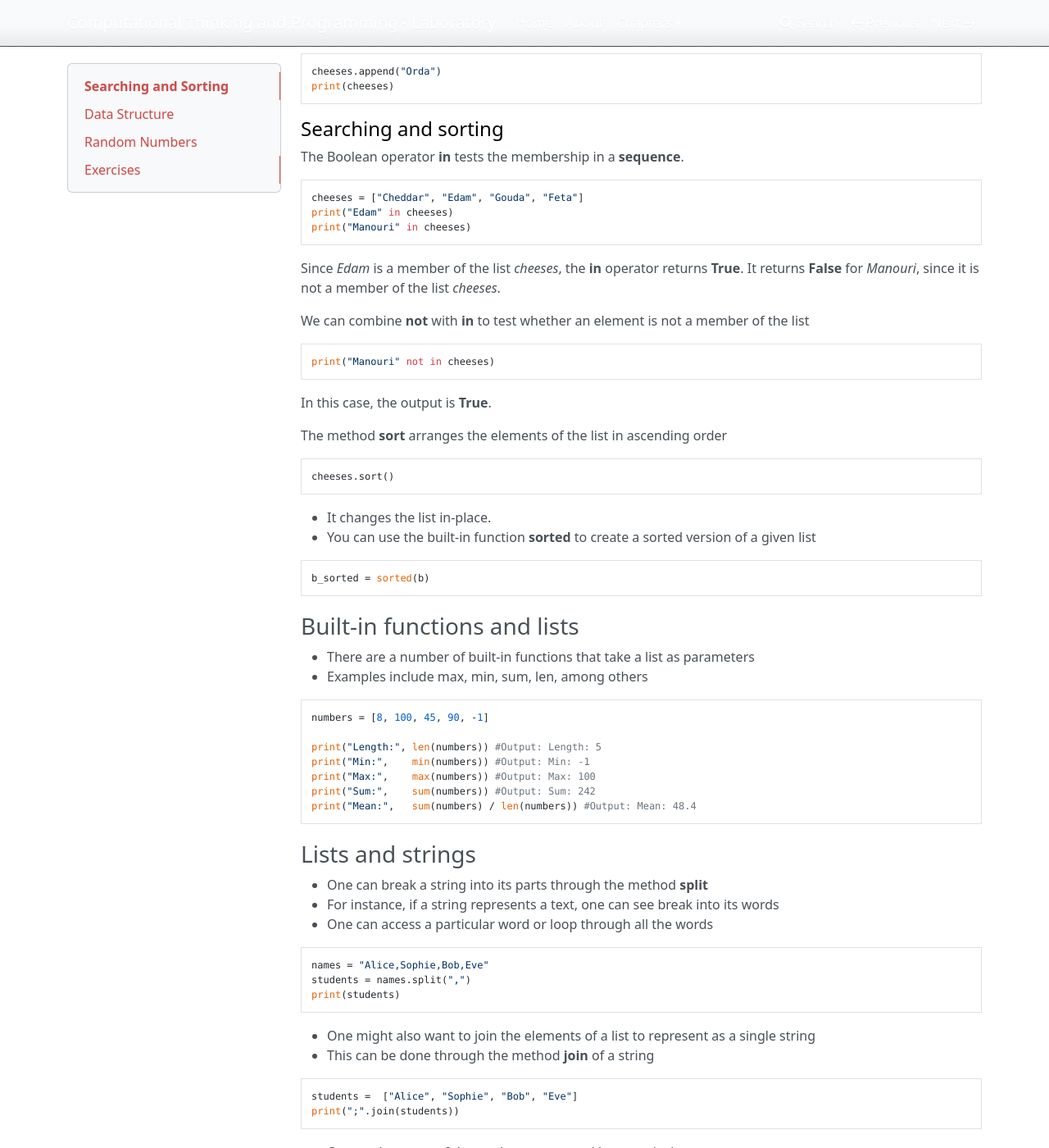
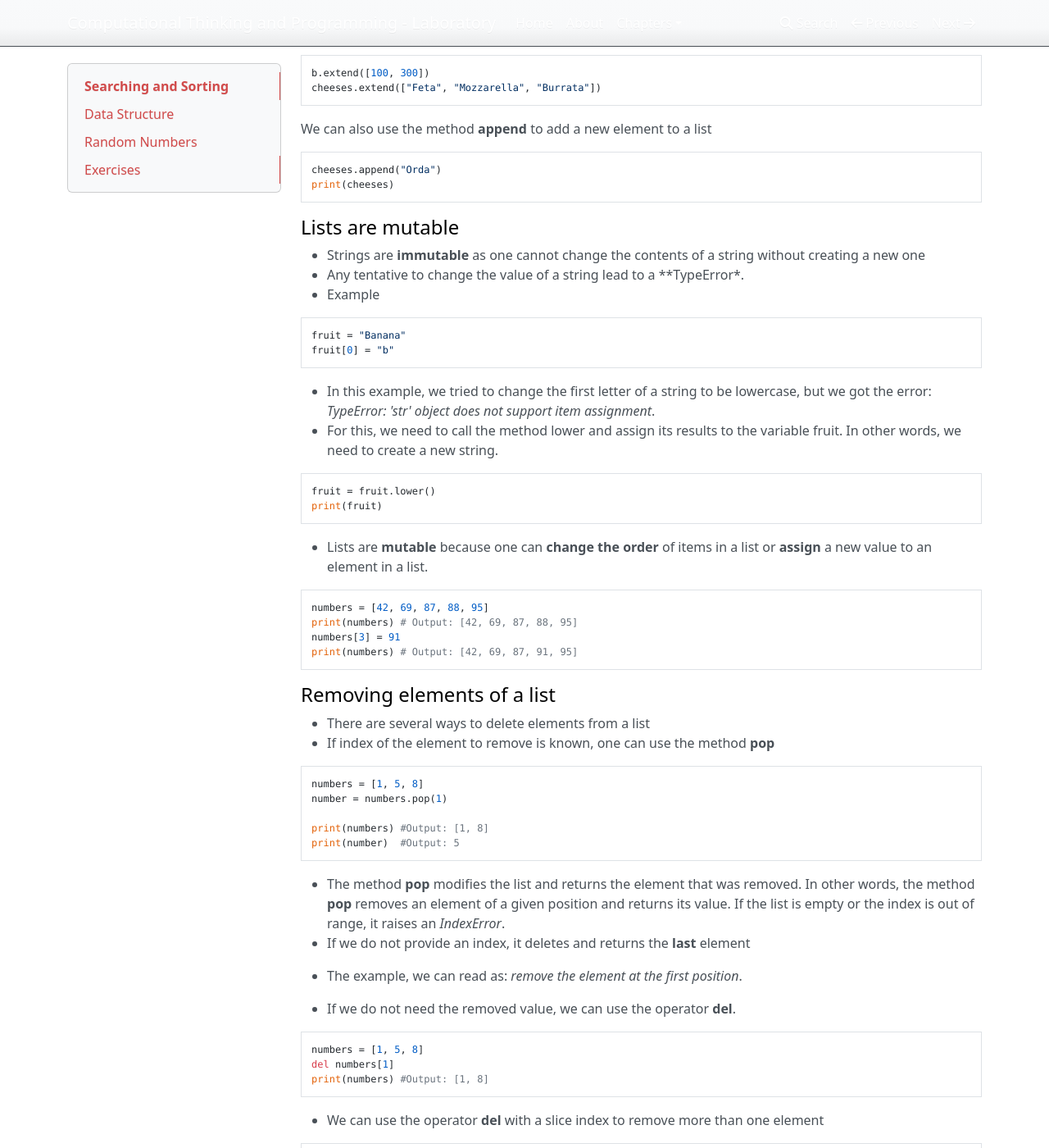
Before and after one commit to cthinkinglab/lab, an MkDocs documentation site: the page built from docs/chapter/06.md, in a window 1280 px wide and 1400 px high, scrolled down 2568 px. Shown: the whole window at 82% size. Built offline with MkDocs 1.6.1, drawn with Linux system fonts in a browser that asks for light colours; nearby versions of some CDN libraries; some of the changed text lies outside the part shown.

Commit message:
Fix some issues and the description of how to remove an element

````diff
--- a/docs/chapter/06.md
+++ b/docs/chapter/06.md
@@ -6,7 +6,7 @@
 
 A list is an ordered set of elements, where each element is identified by an index. Lists are similar to strings, which are ordered sets of characters. The elements of a list can have any type.
 
-#### List values
+#### Creating a list
 
 There are multiples way to create a list. The simplest one is to enclose the elements in square brackets ([ and ])
 
@@ -24,21 +24,26 @@ numbers = list(range(0, 10))
 print(numbers)
 ```
 
-The **range** function takes two arguments and returns an object that produces a sequence of integers from the start to the stop, including the start but not the stop.
+The **range** function takes two arguments and returns an object that produces a sequence of integers from the start to the stop, **including the start but not the stop**.
 
-If there is a third argument called **step size**. It specifies the increment or decrement between successive values
+If there is a third argument, it determines the **step size**. A step size defines the increment or decrement between successive values
 
 ```python
 numbers = list(range(0, 100, 2))
 print(numbers)
 ```
 
-With a single argument, it creates a list that start at 0
+This example creates a list of integer starting from zero until 99 with a step size of two
+\[[0, 2, 4, 6, 8, \ldots, 98]\]
+
+With calling the function _range_ with a single argument, it creates a list starting at 0
 
 ```python
-numbers = list(range(0, 8))
+numbers = list(range(10))
 print(numbers)
 ```
+
+The output will be \([0, 1, 2, 3, 4, 5, 6, 7, 8, 9]\)
 
 One can also create an empty list
 
@@ -62,7 +67,8 @@ Any integer expression can be used as an index. Example
 ```python
 print(cheeses[2-1])
 ```
-If you try to use a non-integer expression, you will get a _TypeError_
+
+If you try to use a non-integer expression, you will get a _TypeError_.
 
 ```python
 numbers[1.0]
@@ -76,6 +82,7 @@ We get an **IndexError**, when trying to read or write an element that does not
 print(numbers[10])
 numbers[10] = 42
 ```
+
 IndexError: list index out of range
 
 If an index has a negative value, it counts backward from the end of the list
@@ -95,12 +102,14 @@ for cheese in cheeses:
 
 It almost reads like English: "for every cheese in (the list of) _cheeses_, print (the name of the) cheese.
 
-One can also use the **enumerate** function to have the index and the value when traversing a list
+One can also use the **enumerate** function to get the index and the element when traversing a list
 
 ```python
 for i, cheese in enumerate(cheeses):
     print(i, cheese)
 ```
+
+In this case, the variable \(i\) has the value of each element represented by the variable _cheese_
 
 #### List operations
 
@@ -136,6 +145,94 @@ We can also use the method **append** to add a new element to a list
 ```python
 cheeses.append("Orda")
 print(cheeses)
+```
+
+#### Lists are mutable
+
+* Strings are **immutable** as one cannot change the contents of a string without creating a new one
+* Any tentative to change the value of a string lead to a **TypeError*.
+* Example
+
+```python
+fruit = "Banana"
+fruit[0] = "b"
+```
+
+* In this example, we tried to change the first letter of a string to be lowercase, but we got the error: _TypeError: 'str' object does not support item assignment_.
+* For this, we need to call the method lower and assign its results to the variable fruit. In other words, we need to create a new string.
+
+```python
+fruit = fruit.lower()
+print(fruit)
+```
+
+* Lists are **mutable** because one can **change the order** of items in a list or **assign** a new value to an element in a list.
+
+```python
+numbers = [42, 69, 87, 88, 95]
+print(numbers) # Output: [42, 69, 87, 88, 95]
+numbers[3] = 91
+print(numbers) # Output: [42, 69, 87, 91, 95]
+```
+
+#### Removing elements of a list
+
+* There are several ways to delete elements from a list
+* If index of the element to remove is known, one can use the method **pop**
+
+```python
+numbers = [1, 5, 8]
+number = numbers.pop(1)
+
+print(numbers) #Output: [1, 8]
+print(number)  #Output: 5
+```
+
+* The method **pop** modifies the list and returns the element that was removed. In other words, the method **pop** removes an element of a given position and returns its value. If the list is empty or the index is out of range, it raises an _IndexError_.
+* If we do not provide an index, it deletes and returns the **last** element
+
+* The example, we can read as: _remove the element at the first position_.
+* If we do not need the removed value, we can use the operator **del**.
+
+```python
+numbers = [1, 5, 8]
+del numbers[1]
+print(numbers) #Output: [1, 8]
+```
+
+* We can use the operator **del** with a slice index to remove more than one element
+
+```python
+numbers = [1, 5, 8]
+del numbers[0:2]
+print(numbers) # [8]
+```
+
+* If we know the element to remove, but not the index, we can use the method **remove**
+
+```python
+numbers = [1, 5, 8]
+numbers.remove(5)
+print(numbers) #Output: [1, 8]
+```
+
+#### List comprehensions
+
+* Frequently, we need to transform a list into another one, by choosing only certain elements
+* A way to do this in Python is through list comprehensions
+
+```python
+even_numbers = [x for x in range(10) if x % 2 == 0]
+squares = [x * x for x in range(10)]
+even_squares = [x * x for x in even_numbers]
+```
+
+* A list comprehensions can include multiple loops
+
+```python
+pairs = [(x, y)\
+         for x in range(10)\
+         for y in range(10)]\
 ```
 
 #### Searching and sorting
@@ -271,7 +368,7 @@ In this case, the parameter _list_ and the variable _numbers_ refer to the same
 If a function modifies a list parameter, the caller sees the change. For example, the function **delete_head** removes the first element from a given list.
 
 ```python
-def head(list):
+def delete_head(list):
     del list[0]
 ```
 
@@ -308,7 +405,7 @@ might be represented as:
 matrix = [[1, 2, 3], [4, 5, 6], [7, 8, 9]]
 ```
 
-_matrix_ is a list with three elements, where each element is a **row** of the matrix. One can select an entire row from the matrix in the usual way
+* _matrix_ is a list with three elements, where each element is a **row** of the matrix. One can select an entire row from the matrix in the usual way
 
 ```python
 print(matrix[1])
@@ -322,8 +419,7 @@ We can also extract a single element from the matrix using the double-index form
 print(matrix[1][1])
 ```
 
-The first index selects the row, and the second one selects the column. There are other type of matrix representation such as list of columns instead of a list of rows.
-
+* The first index selects the row, and the second one selects the column. There are other type of matrix representation such as list of columns instead of a list of rows.
 
 ### Tuples
 
````
